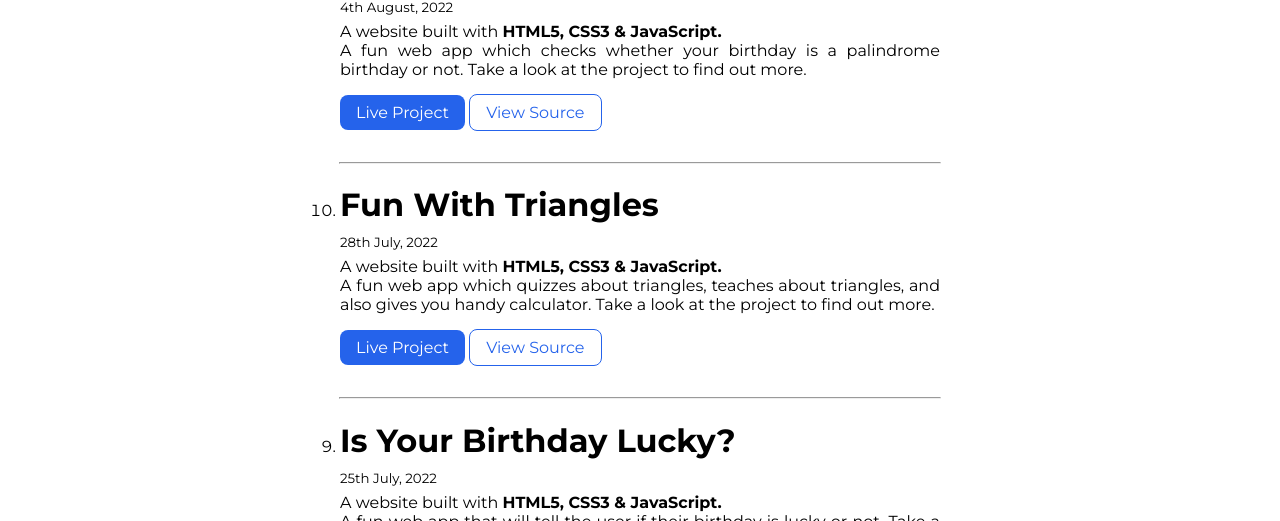
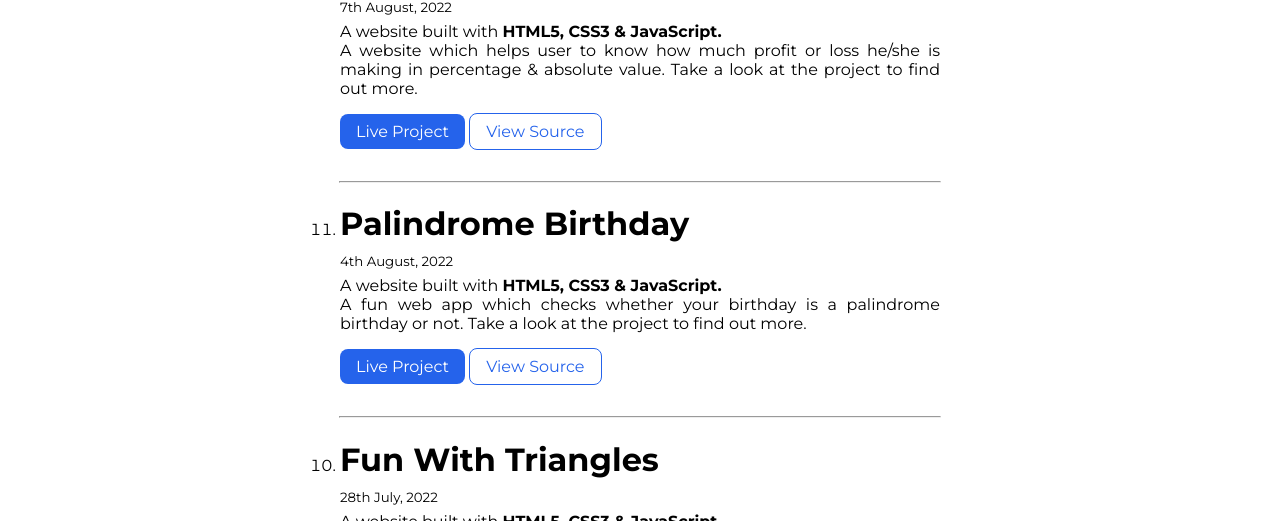
Before and after one commit to AmanHarsh02/neogcamp-htlm-css-component-library, a plain HTML site: page projects.html in a window 1280 px wide. Shown: the part 579-1100 px from the top of the page. Drawn offline with Linux system fonts and the light colour scheme.

Commit message:
update: updated projects

```diff
--- a/projects.html
+++ b/projects.html
@@ -30,6 +30,18 @@
     </header>
 
     <ol reversed style="padding-inline-start: 1rem; padding-inline-end: 1rem;">
+
+        <div class="container container-center">
+            <li class="padding-med-bottom margin-med-bottom">
+                <h1 class="container-heading">Profit or Loss</h1>
+                <small>7th August, 2022</small>
+                <p class="padding-min-bottom text-justify" style="margin-block-start: 6px">A website built with <strong>HTML5, CSS3 & JavaScript.</strong><br>A website which helps user to know how much profit or loss he/she is making in percentage & absolute value. Take a look at the project to find out more.</p>
+                <a class="link link-primary" href="https://profit-and-loss-calculator-aman.netlify.app/" target="_blank">Live Project</a>
+                <a class="link link-secondary" href="https://github.com/AmanHarsh02/neogcamp-mark14-stocks-profit-and-loss" target="_blank">View Source</a>
+            </li>
+        </div>
+
+        <hr class="container-center">
 
         <div class="container container-center">
             <li class="padding-med-bottom margin-med-bottom">
```
